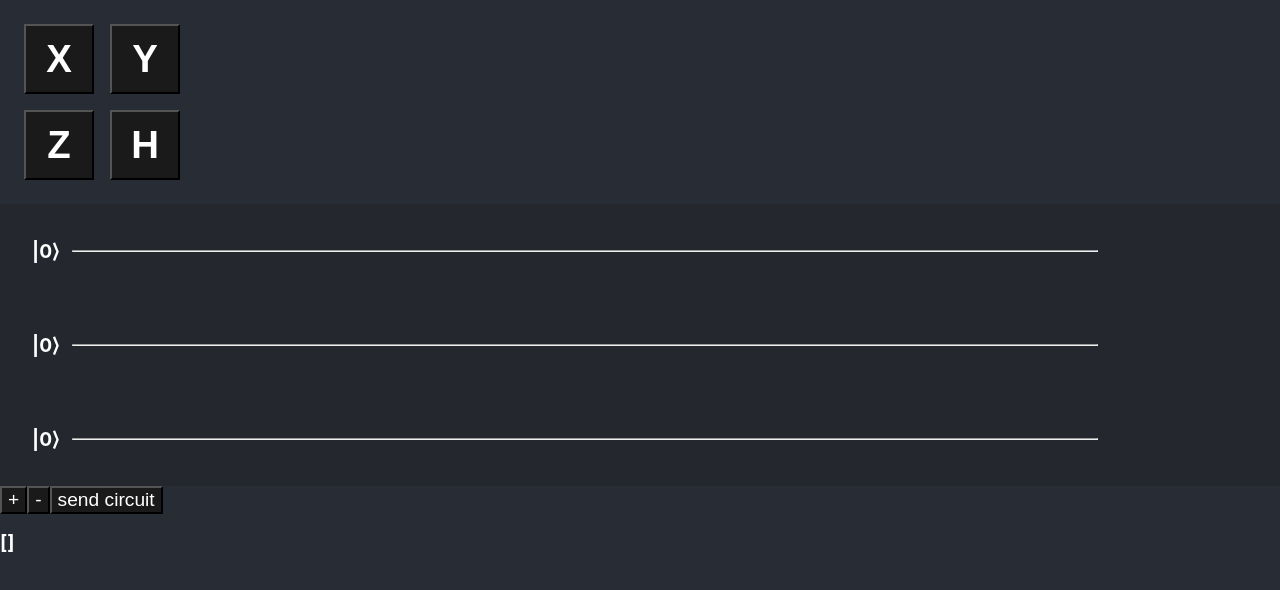
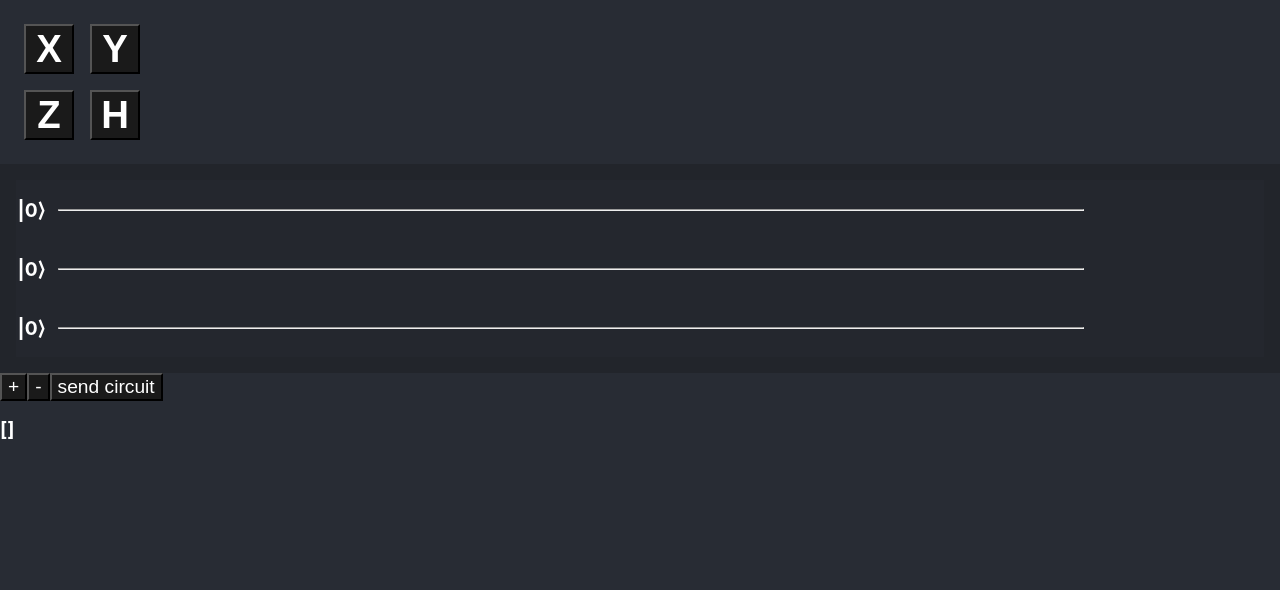
Before and after one commit to axellage/quantum-sim-group-81, a React (Create React App) app in the folder client/: page / in a window 1280 px wide. Shown: the top 590 px of the page. Built offline with nearby package versions, Linux system fonts and the light colour scheme.

Commit message:
reduced size so no scroll

```diff
--- a/client/src/App.tsx
+++ b/client/src/App.tsx
@@ -114,8 +114,8 @@ function App() {
       });
       const style = {
         transform: CSS.Translate.toString(transform),
-        width: 70,
-        height: 70
+        width: 50,
+        height: 50
 
       };
 
--- a/client/src/circuitboard.css
+++ b/client/src/circuitboard.css
@@ -6,13 +6,13 @@
 }
 
 .circuit {
-  max-height: calc(7 * 3rem); /* Adjust as needed based on the height of a single ket-line */
-  overflow-y: auto;
+  max-height: calc(7 * 4rem); /* Adjust as needed based on the height of a single ket-line */
+  background-color: #22252b;
+  padding: 1rem;
 }
 
 .qubitLine {
-    padding: 0.75rem;
-    padding-left: 2rem;
+    padding: 0.1rem;
     display: flex;
     align-items: center;
     background-color: #24272e;
@@ -60,8 +60,8 @@ button:active {
 
 .slot-container > * {
     background-color: transparent;
-    height: 70px;
-    width: 70px;
+    height: 50px;
+    width: 50px;
     margin-left: 0.75rem;
 
 }
--- a/client/src/toolbar.css
+++ b/client/src/toolbar.css
@@ -13,8 +13,8 @@
 }
 
 .placedGate {
-    width: 70px;
-    height: 70px;
+    width: 50px;
+    height: 50px;
     display: flex;
     align-items: center;
     justify-content: center;
```
